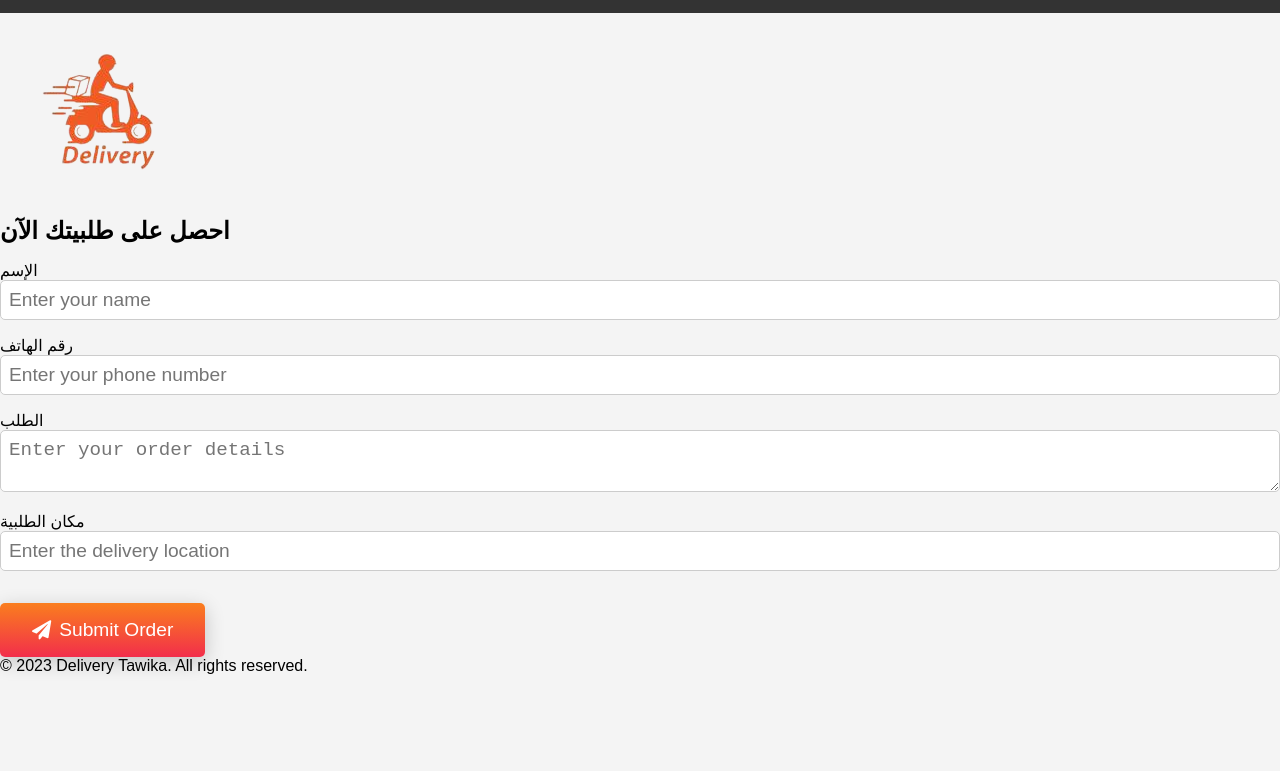
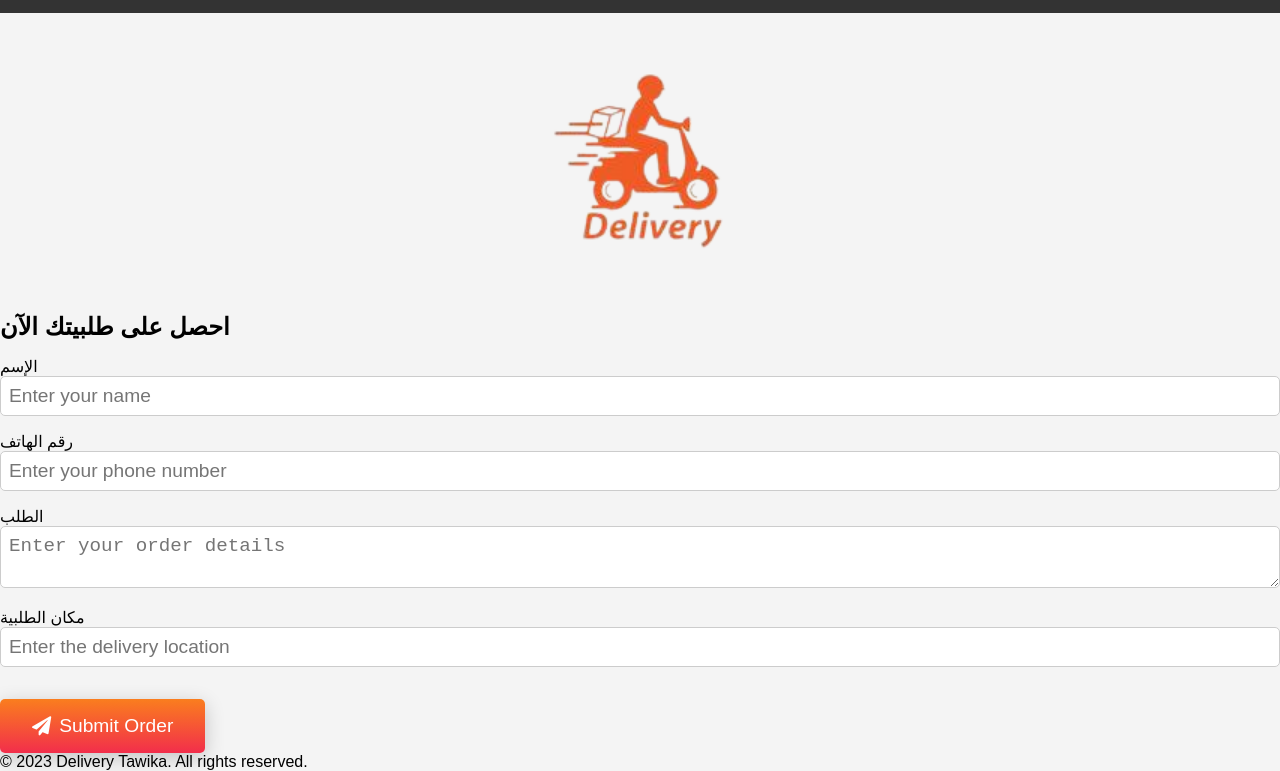
Before and after one commit to deliverytawika/DeliveryTawika.github.io, a plain HTML site: page index.html in a window 1280 px wide. Shown: the part 56-827 px from the top of the page. Before the commit the page ends 800 px from the top, so only its background shows below. Drawn offline with nearby package versions, Linux system fonts and the light colour scheme.

Commit message:
Update index.html

```diff
--- a/index.html
+++ b/index.html
@@ -15,7 +15,7 @@
     <main>
         <div class="container">
             <form id="orderForm">
-                <img src="pic.png" alt="delivery picture" width="200" height="200">
+                <img src="pic.png" style="display: block; margin: 0 auto;" width="300" height="300">
                 <h2>احصل على طلبيتك الآن</h2>
                 <div class="form-control">
                     <label for="name">الإسم</label>
```
